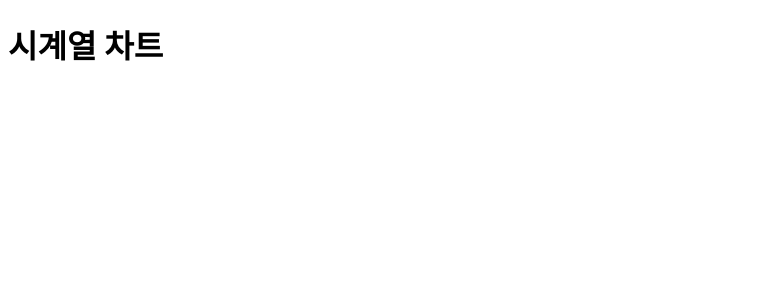
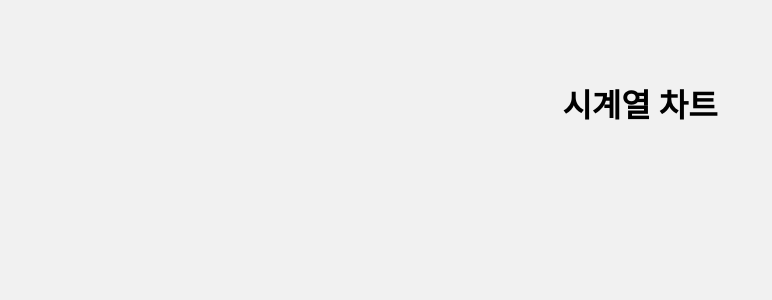
Before and after one commit to sjuhan123/wanted-pre-onboarding-internship-w4, a React (Vite) app: page / in a window 1280 px wide. Shown: the top 300 px of the page, without its empty margins (0-772 px from the left). Built offline with nearby package versions, Linux system fonts and the light colour scheme; a web font is replaced by a local one.

Commit message:
✨ feat: Main 컴포넌트 - header 구현
- test code 작성
- header 구현

```diff
--- a/src/App.tsx
+++ b/src/App.tsx
@@ -1,5 +1,17 @@
+import { ThemeProvider } from "styled-components";
+import { Main } from "./pages/Main";
+import GlobalStyle from "./styles/GlobalStyle";
+import { theme } from "./styles/theme";
+
 const App = () => {
-  return <h1>시계열 차트</h1>;
+  return (
+    <>
+      <GlobalStyle />
+      <ThemeProvider theme={theme}>
+        <Main />
+      </ThemeProvider>
+    </>
+  );
 };
 
 export default App;
--- /dev/null
+++ b/src/pages/Main.tsx
@@ -0,0 +1,20 @@
+import styled from "styled-components";
+
+export const Main = () => {
+  return (
+    <Container>
+      <h2>시계열 차트</h2>
+    </Container>
+  );
+};
+
+const Container = styled.div`
+  display: flex;
+  flex-direction: column;
+  align-items: center;
+
+  h2 {
+    margin: 5rem auto;
+    font-size: 2rem;
+  }
+`;
```
Also changed, not shown: 1 other file (tests, documents, lock files or other folders).
